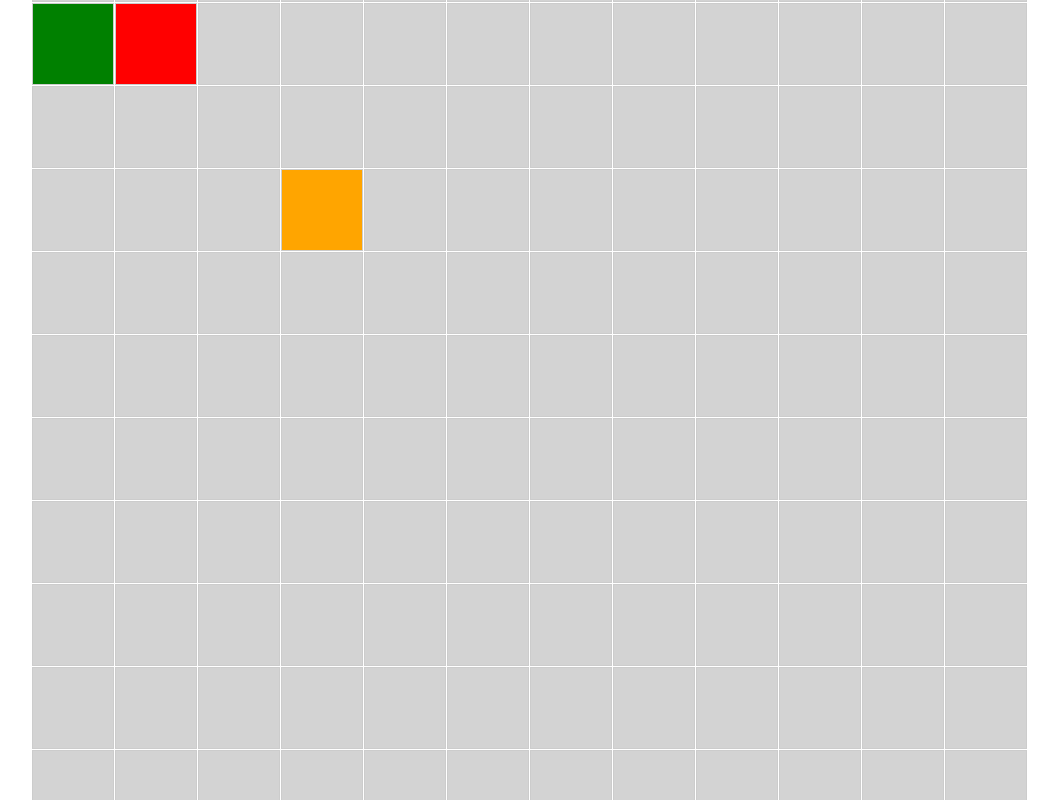
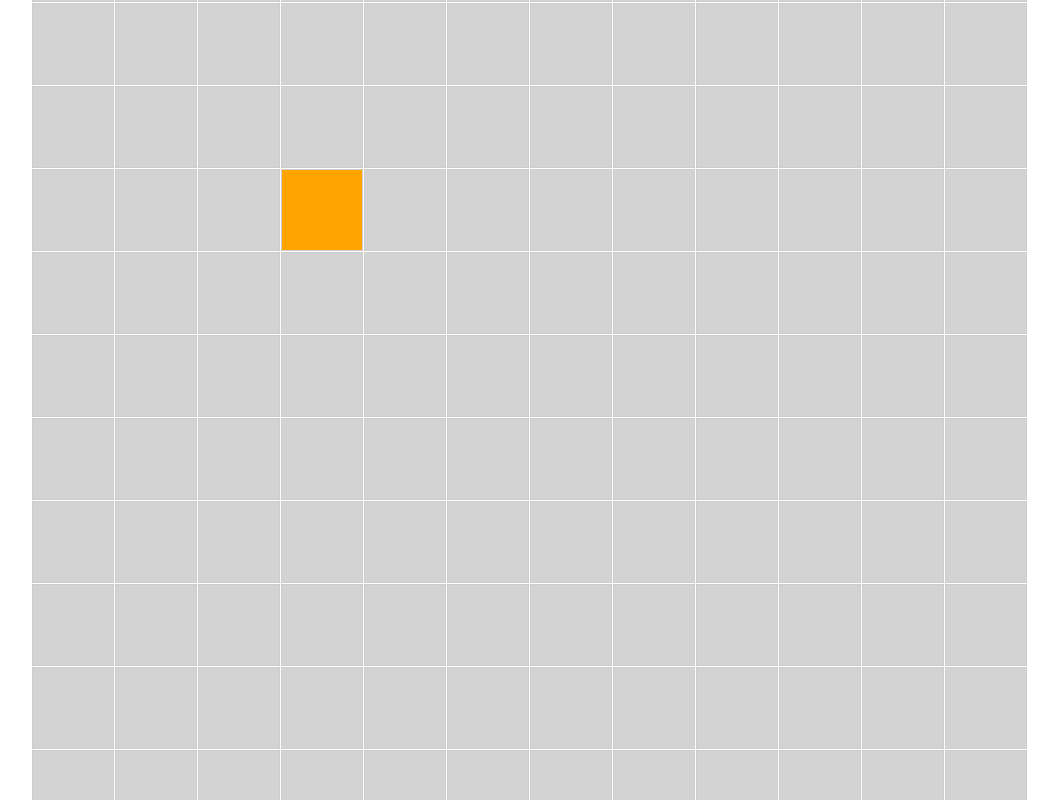
Before and after one commit to douglasnavarro/snake-react, a React (Create React App) app: page / in a window 1280 px wide. Shown: the top 800 px of the page, without its empty margins (128-1186 px from the left). Built offline with nearby package versions, Linux system fonts and the light colour scheme.

Commit message:
make useGame hook move snake

```diff
--- a/src/Grid.tsx
+++ b/src/Grid.tsx
@@ -65,7 +65,7 @@ const useSnake = (): UseSnake => {
   const move: UseSnake['move'] = () =>
     setSnake((currentSnake) =>
       currentSnake.map((part, i) => {
-        return i == 0
+        return i === 0
           ? moveHead(part, direction)
           : { row: currentSnake[i - 1].row, col: currentSnake[i - 1].col }
       })
@@ -100,9 +100,15 @@ const useGame = (
   snake: Array<SnakePart>,
   reward: { row: number; col: number },
   resetReward: () => void,
-  growSnake: () => void
+  growSnake: () => void,
+  moveSnake: () => void
 ) => {
   const [score, setScore] = useState<number>(0)
+
+  useEffect(() => {
+    const i = setInterval(moveSnake, 100)
+    return () => clearInterval(i)
+  })
 
   useEffect(() => {
     if (snake[0].row === reward.row && snake[0].col === reward.col) {
@@ -110,7 +116,7 @@ const useGame = (
       resetReward()
       growSnake()
     }
-  }, [snake, reward])
+  }, [snake, reward, growSnake, resetReward])
 
   return { score }
 }
@@ -131,7 +137,8 @@ const Grid: React.FC = () => {
         row: Math.floor(Math.random() * ROWS),
         col: Math.floor(Math.random() * COLS),
       }),
-    grow
+    grow,
+    move
   )
 
   const grid = Array.from({ length: ROWS }, (_, rowIndex) =>
```
